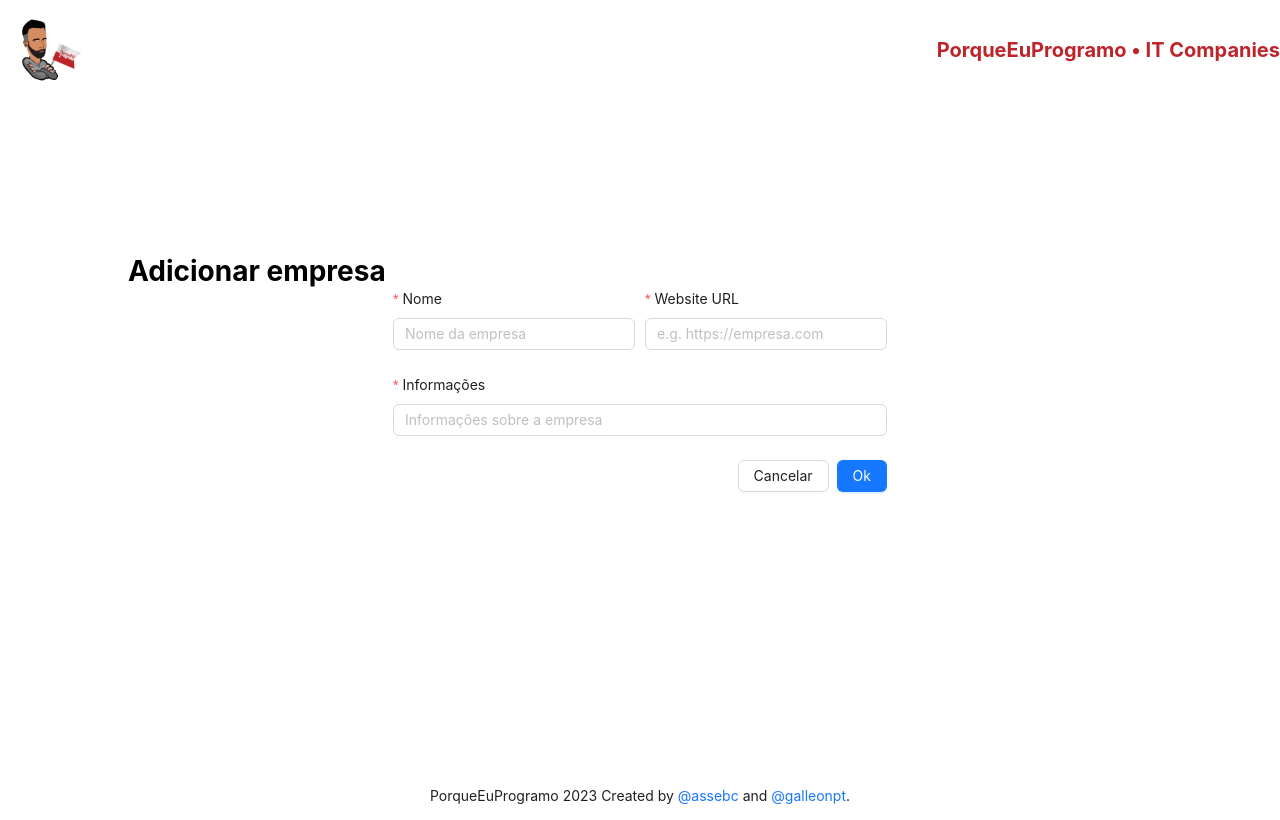
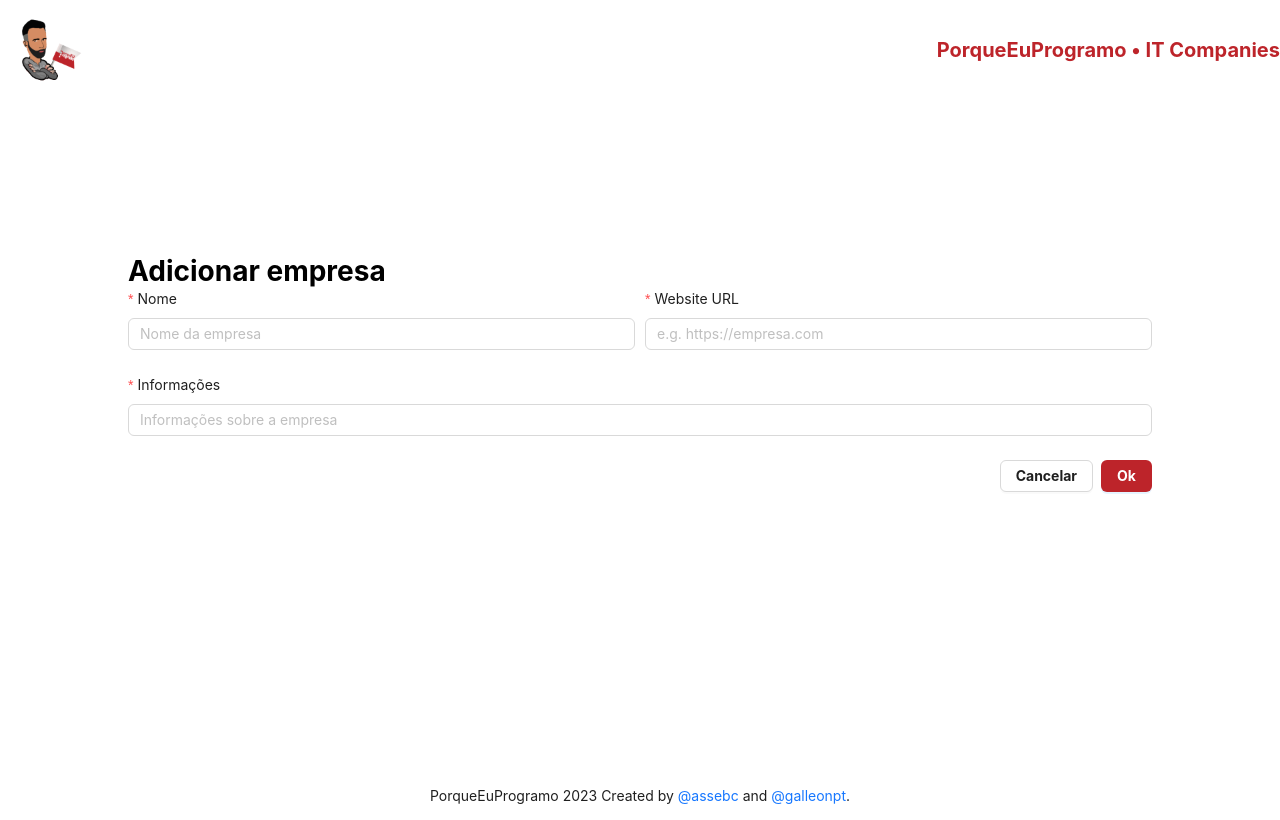
Before and after one commit to assebc/pep-it-companies-app, a React (Vite) app in the folder frontend/: page /companies/new in a window 1280 px wide. Built offline with nearby package versions, Linux system fonts and the light colour scheme.

Commit message:
fix: mispelling

```diff
--- a/frontend/src/pages/CreateCompany/index.tsx
+++ b/frontend/src/pages/CreateCompany/index.tsx
@@ -42,7 +42,7 @@ export const CreateCompany: FC = ({ }) => {
         layout="vertical"
         form={form}
         onFinish={handleSubmit}
-        className={"inpots_wrapper"}
+        className={"inputs_wrapper"}
         autoComplete="off"
       >
         <Row gutter={10}>
--- a/frontend/src/pages/UpdateCompany/index.tsx
+++ b/frontend/src/pages/UpdateCompany/index.tsx
@@ -73,7 +73,7 @@ export const UpdateCompany: FC<IUpdateCompanyProps> = ({ }) => {
   };
 
   return (
-    <div className="from_wrapper">
+    <div className="form_wrapper">
       <h1>{"Editar empresa"}</h1>
       <Form
         layout="vertical"
```
